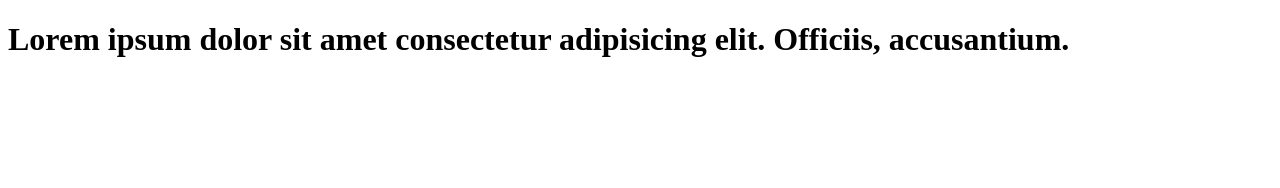
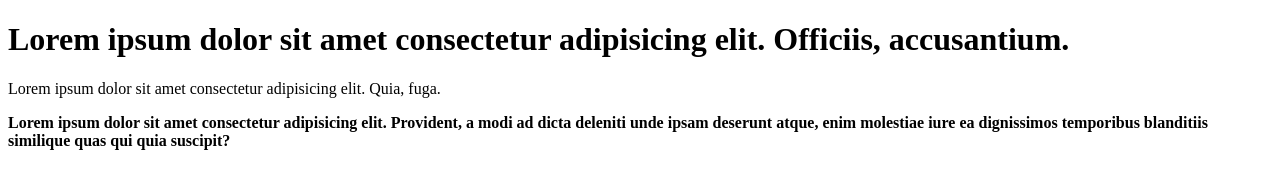
Before and after one commit to ABM-FAHIM/fifth-repo, a plain HTML site: page index.html in a window 1280 px wide. Drawn offline with Linux system fonts and the light colour scheme.

Commit message:
peragraph add

```diff
--- a/index.html
+++ b/index.html
@@ -8,5 +8,7 @@
 </head>
 <body>
     <h1>Lorem ipsum dolor sit amet consectetur adipisicing elit. Officiis, accusantium.</h1>
+    <p>Lorem ipsum dolor sit amet consectetur adipisicing elit. Quia, fuga.</p>
+    <p><b>Lorem ipsum dolor sit amet consectetur adipisicing elit. Provident, a modi ad dicta deleniti unde ipsam deserunt atque, enim molestiae iure ea dignissimos temporibus blanditiis similique quas qui quia suscipit?</b></p>
 </body>
 </html>
```
